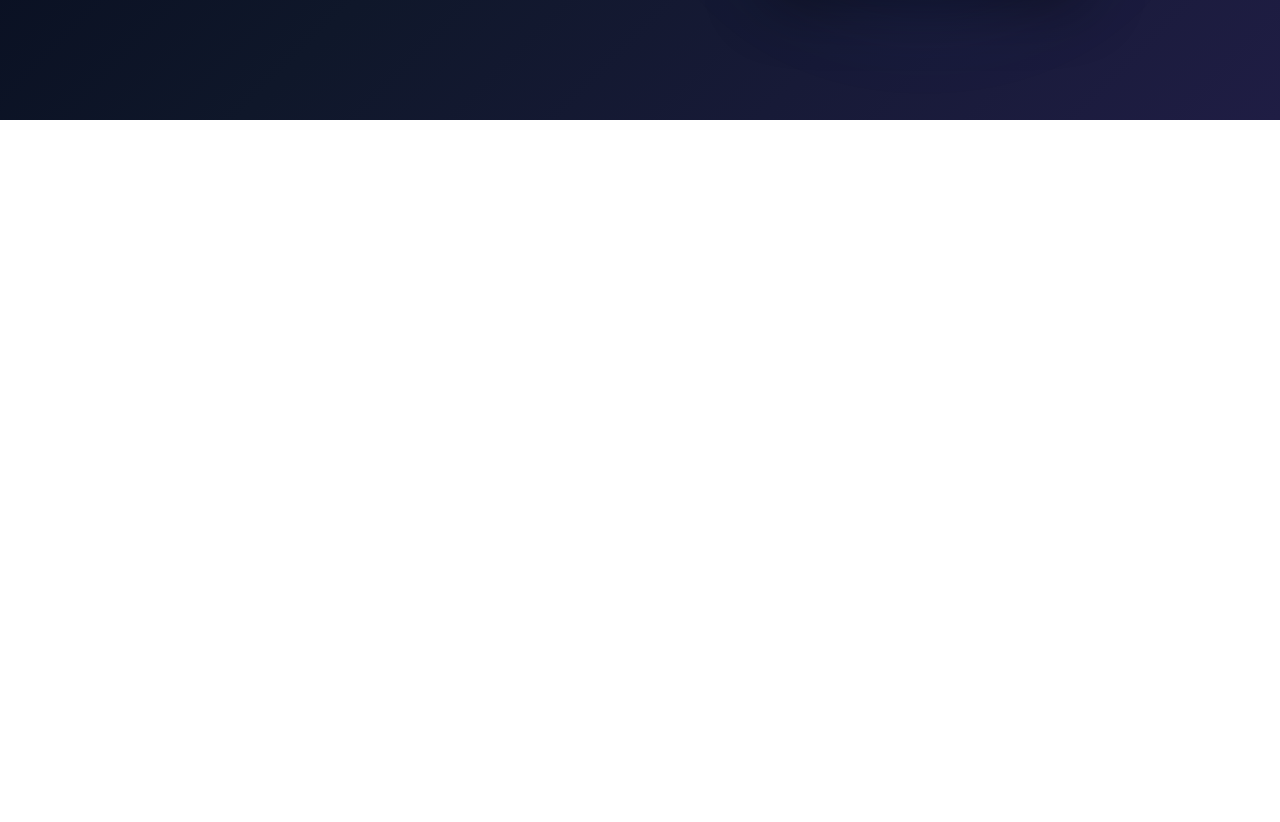
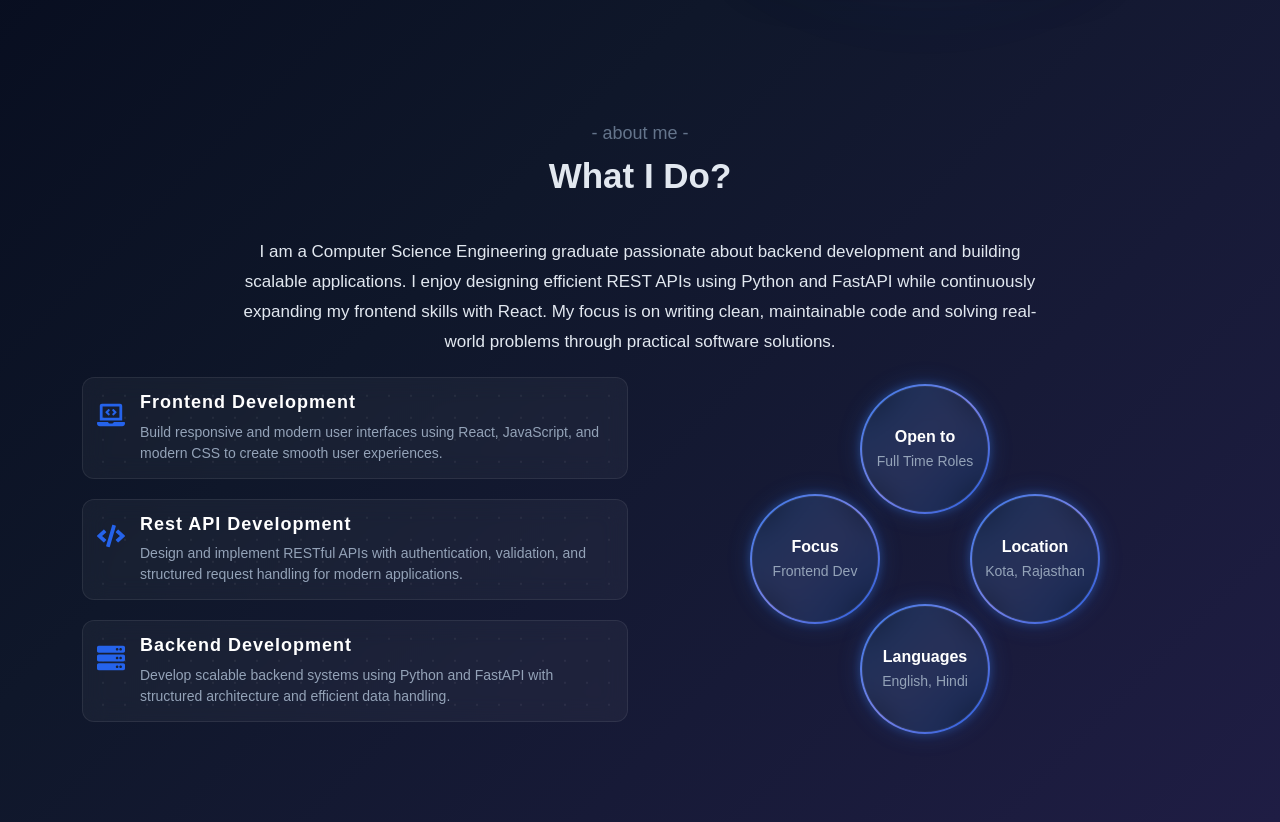
Before and after one commit to Chesta-gaur/Personal_Portfolio, a React (Create React App) app: page / in a window 1280 px wide. Shown: the part 680-1502 px from the top of the page. Before the commit the page ends 800 px from the top, so only its background shows below. Built offline with nearby package versions, Linux system fonts and the light colour scheme.

Commit message:
phase 3 : About section is successfully implemented.

```diff
--- a/src/App.js
+++ b/src/App.js
@@ -1,11 +1,13 @@
 import Navbar from "./components/Navbar";
 import Home from "./pages/Home";
+import About from "./pages/About";
 
 export default function App() {
   return (
     <div>
       <Navbar />
       <Home />
+      <About />
     </div>
   );
 }
--- /dev/null
+++ b/src/components/FeatureCard.jsx
@@ -0,0 +1,11 @@
+export default function FeatureCard({ icon, title, description }) {
+  return (
+    <div className="feature-card">
+      <div className="feature-icon">{icon}</div>
+      <div className="feature-content">
+        <h4>{title}</h4>
+        <p>{description}</p>
+      </div>
+    </div>
+  );
+}
--- /dev/null
+++ b/src/components/InfoCircle.jsx
@@ -0,0 +1,10 @@
+export default function InfoCircle({ title, value }) {
+  return (
+    <div className="info-circle">
+      <div className="info-circle-inner">
+        <h4>{title}</h4>
+        <p>{value}</p>
+      </div>
+    </div>
+  );
+}
--- a/src/components/Navbar.jsx
+++ b/src/components/Navbar.jsx
@@ -2,7 +2,6 @@ import "../styles/navbar.css";
 
 export default function Navbar() {
   return (
-    <>
     <nav className="navbar navbar-expand-lg navbar-dark floating-navbar">
       <div className="container">
         <a className="logo" href="#home">
@@ -48,10 +47,9 @@ export default function Navbar() {
             </li>
           </ul>
 
-            <button className="btn hire-btn">Hire Me</button>
+          <button className="btn hire-btn">Let's Connect</button>
         </div>
       </div>
     </nav>
-    </>
   );
 }
--- /dev/null
+++ b/src/data/aboutData.js
@@ -0,0 +1,22 @@
+import { FaLaptopCode, FaCode, FaServer } from "react-icons/fa";
+
+export const aboutFeatures = [
+  {
+    icon: <FaLaptopCode />,
+    title: "Frontend Development",
+    description:
+      "Build responsive and modern user interfaces using React, JavaScript, and modern CSS to create smooth user experiences.",
+  },
+  {
+    icon: <FaCode />,
+    title: "Rest API Development",
+    description:
+      "Design and implement RESTful APIs with authentication, validation, and structured request handling for modern applications.",
+  },
+  {
+    icon: <FaServer />,
+    title: "Backend Development",
+    description:
+      "Develop scalable backend systems using Python and FastAPI with structured architecture and efficient data handling.",
+  },
+];
--- /dev/null
+++ b/src/data/infoData.js
@@ -0,0 +1,18 @@
+export const infoData = [
+  {
+    title: "Open to",
+    value: "Full Time Roles",
+  },
+  {
+    title: "Location",
+    value: "Kota, Rajasthan",
+  },
+  {
+    title: "Languages",
+    value: "English, Hindi",
+  },
+  {
+    title: "Focus",
+    value: "Frontend Dev",
+  },
+];
--- /dev/null
+++ b/src/pages/About.jsx
@@ -0,0 +1,53 @@
+import "../styles/about.css";
+import FeatureCard from "../components/FeatureCard";
+import { aboutFeatures } from "../data/aboutData";
+import InfoCircle from "../components/InfoCircle";
+import { infoData } from "../data/infoData";
+
+export default function About() {
+  return (
+    <section id="about" className="about-section">
+      <div className="container">
+        {/* SECTION TITLE */}
+        <div className="title-box">
+          <p className="subtitle">- about me -</p>
+          <h2 className="title">What I Do?</h2>
+        </div>
+
+        {/* INTRO PARAGRAPH */}
+        <div className="intro-para">
+          <p>
+            I am a Computer Science Engineering graduate passionate about
+            backend development and building scalable applications. I enjoy
+            designing efficient REST APIs using Python and FastAPI while
+            continuously expanding my frontend skills with React. My focus is on
+            writing clean, maintainable code and solving real-world problems
+            through practical software solutions.
+          </p>
+        </div>
+
+        <div className="row align-items-center">
+          {/* LEFT CONTENT */}
+          <div className="col-md-6">
+            {aboutFeatures.map((feature, index) => (
+              <FeatureCard
+                key={index}
+                icon={feature.icon}
+                title={feature.title}
+                description={feature.description}
+              />
+            ))}
+          </div>
+          {/* RIGHT CONTENT */}
+          <div className="col-md-6">
+            <div className="about-info-circles">
+              {infoData.map((item, index) => (
+                <InfoCircle key={index} title={item.title} value={item.value} />
+              ))}
+            </div>
+          </div>
+        </div>
+      </div>
+    </section>
+  );
+}
--- /dev/null
+++ b/src/styles/about.css
@@ -0,0 +1,161 @@
+.about-section {
+  display: flex;
+  flex-direction: column;
+  justify-content: center;
+  align-items: center;
+}
+.intro-para {
+  max-width: 800px;
+  margin: auto;
+  margin-bottom: 20px;
+}
+.intro-para p {
+  font-size: 17px;
+  line-height: 30px;
+  text-align: center;
+  color: var(--text-main);
+  margin-bottom: 10px;
+}
+
+/* FEATURED CARDS */
+.feature-card {
+  display: flex;
+  align-items: flex-start;
+  background: radial-gradient(
+    circle at 1px 1px,
+    rgba(255, 255, 255, 0.06) 1px,
+    transparent 0
+  );
+  background-color: rgba(255, 255, 255, 0.04);
+  backdrop-filter: blur(12px);
+  background-size: 22px 22px;
+  background-position: center;
+  padding: 14px;
+  border-radius: 12px;
+  border: 1px solid rgba(255, 255, 255, 0.08);
+  transition: all 0.3s ease;
+  margin-bottom: 20px;
+}
+
+.feature-card:hover {
+  transform: translateY(-6px);
+  border: 1px solid rgba(255, 255, 255, 0.18);
+  box-shadow:
+    0 10px 30px rgba(0, 0, 0, 0.35),
+    0 0 25px rgba(37, 99, 235, 0.25);
+}
+
+.feature-icon {
+  font-size: 28px;
+  color: var(--primary);
+  margin-right: 15px;
+}
+
+.feature-content h4 {
+  font-size: 18px;
+  font-weight: 600;
+  letter-spacing: 1px;
+  margin-bottom: 8px;
+  color: var(--text-white);
+}
+
+.feature-content p {
+  font-size: 14px;
+  color: var(--text-secondary);
+  margin: 0;
+}
+
+/* INFO CIRCLES */
+.about-info-circles {
+  position: relative;
+  width: 350px;
+  height: 350px;
+  margin: auto;
+}
+
+.info-circle {
+  position: absolute;
+
+  width: 130px;
+  height: 130px;
+
+  border-radius: 50%;
+
+  display: flex;
+  flex-direction: column;
+  justify-content: center;
+  align-items: center;
+
+  text-align: center;
+  padding: 2px;
+
+  background: linear-gradient(
+    135deg,
+    rgba(59, 130, 246, 0.9),
+    rgba(129, 140, 248, 0.9),
+    rgba(37, 99, 235, 0.9)
+  );
+
+  box-shadow:
+    0 0 10px rgba(59, 130, 246, 0.35),
+    0 0 25px rgba(59, 130, 246, 0.18);
+  transition: all 0.3s ease;
+}
+
+.info-circle-inner {
+  width: 100%;
+  height: 100%;
+  border-radius: 50%;
+
+  background: rgba(15, 23, 42, 0.75);
+  backdrop-filter: blur(14px);
+
+  border: 1px solid rgba(255, 255, 255, 0.05);
+
+  display: flex;
+  flex-direction: column;
+  justify-content: center;
+  align-items: center;
+}
+
+.info-circle:hover {
+  transform: translateY(-6px) scale(1.06);
+  box-shadow:
+    0 0 15px rgba(59, 130, 246, 0.45),
+    0 8px 30px rgba(0, 0, 0, 0.45);
+}
+
+.info-circle h4 {
+  font-size: 16px;
+  font-weight: 600;
+  margin-bottom: 5px;
+  color: var(--text-white);
+}
+
+.info-circle p {
+  font-size: 14px;
+  margin: 0;
+  color: var(--text-secondary);
+}
+
+/* DIAMOND POSITIONING */
+.info-circle:nth-child(1) {
+  top: 0;
+  left: 50%;
+  transform: translateX(-50%);
+}
+.info-circle:nth-child(2) {
+  right: 0;
+  top: 50%;
+  transform: translateY(-50%);
+}
+.info-circle:nth-child(3) {
+  bottom: 0;
+  left: 50%;
+  transform: translateX(-50%);
+}
+.info-circle:nth-child(4) {
+  left: 0;
+  top: 50%;
+  transform: translateY(-50%);
+}
--- a/src/styles/global.css
+++ b/src/styles/global.css
@@ -1,7 +1,7 @@
 :root {
   /* BACKGROUNDS */
   --bg-section: #0f172a;
-  --bg-card: #1e293b;
+  --bg-card: #b3bac4;
 
   /* PRIMARY COLORS */
   --primary: #2563eb;
@@ -22,8 +22,31 @@
   /* BORDERS */
   --border-color: #e4e6e9;
   --border-soft: #1e293b;
+}
 
-  /* BUTTONS */
-  /* --btn-primary: #f97316;
-  --btn-hover: #1d4ed8; */
+html {
+  scroll-behavior: smooth;
 }
+
+section {
+  padding-bottom: 80px;
+}
+
+.title-box {
+  margin-bottom: 40px;
+  text-align: center;
+}
+
+.title-box .subtitle {
+  color: var(--text-muted);
+  font-size: 18px;
+  font-weight: 400;
+  margin-bottom: 8px;
+}
+
+.title-box .title {
+  font-size: 35px;
+  font-weight: 600;
+  color: var(--text-main);
+  margin: 0;
+}
```
Also changed, not shown: src/pages/Home.jsx (+3 -5 lines), 1 other file (tests, documents, lock files or other folders). Lines whose indentation alone changed are shown as unchanged.
